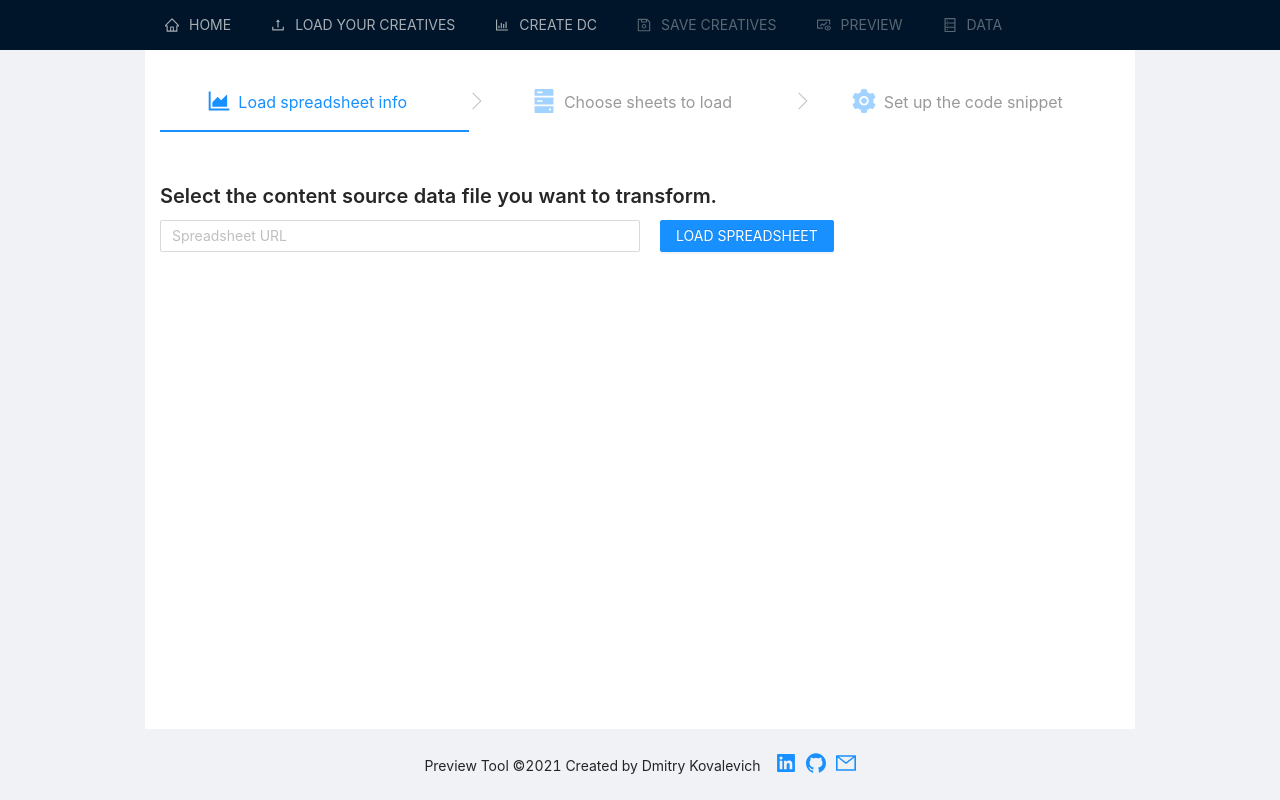
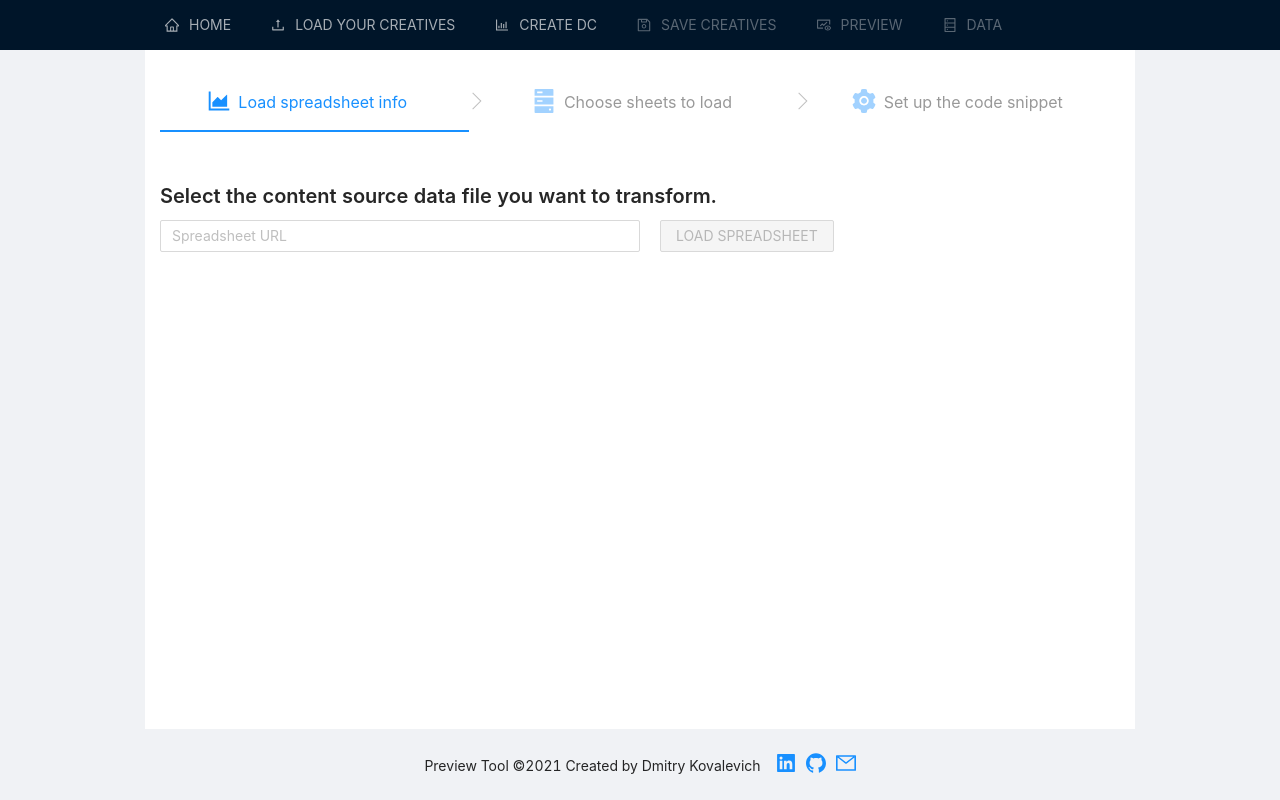
Before and after one commit to KovalevichD/dynamic_preview_tool, a React (Create React App) app in the folder client/: page /uploadGs/step_0 in a window 1280 px wide. Built offline with nearby package versions, Linux system fonts and the light colour scheme.

Commit message:
handling request errors

```diff
--- a/client/src/api/api.js
+++ b/client/src/api/api.js
@@ -5,7 +5,6 @@ const instanceSpreadsheet = axios.create({
         'Content-Type': 'application/json'
     }
 });
-
 
 export const spreadsheetAPI = {
     getSheetList(url) {
@@ -18,6 +17,6 @@ export const spreadsheetAPI = {
 
 export const uploadCreativesAPI = {
     uploadFiles(files) {
-        return axios.post('/uploadCreatives/upload', {files}, {headers: {'Content-Type': 'multipart/form-data'}})
+        return axios.post('/uploadCreatives/upload', files, {headers: {'Content-Type': 'multipart/form-data'}})
     }
 };
--- a/client/src/components/UploadCreatives/UploadCreativesProcess/CreativesToUploadList/CreativesToUploadList.js
+++ b/client/src/components/UploadCreatives/UploadCreativesProcess/CreativesToUploadList/CreativesToUploadList.js
@@ -10,14 +10,23 @@ const CreativesToUploadList = (props) => {
         try {
             await props.uploadFiles(props.filesToUpload);
 
-            history.push("/uploadCreatives/result")
+            history.push('/uploadCreatives/result');
+
+            notification.success({
+                message: 'Success!',
+                description:
+                    'Creatives have been successfully uploaded.',
+                placement: 'bottomRight'
+            });
         } catch (e) {
-            props.toggleIsFetching(false)
+            props.toggleIsFetching(false);
+
             notification.error({
-                message: 'Request failed',
+                message: 'Error!',
                 description:
                     'Failed to upload files to the server. Please try again.',
-            })
+                placement: 'bottomRight'
+            });
         }
     }
 
--- a/client/src/components/UploadCreatives/UploadResult/UploadResult.js
+++ b/client/src/components/UploadCreatives/UploadResult/UploadResult.js
@@ -1,18 +1,20 @@
 import React from 'react';
 import {Result, Button} from 'antd';
-import {DownloadOutlined, EditOutlined} from "@ant-design/icons";
+import {DownloadOutlined, HomeOutlined} from "@ant-design/icons";
+import {Link} from "react-router-dom";
 
 const UploadResult = () => {
-
     return (
         <>
             <Result
                 status="success"
                 title="Successfully Uploaded Creatives!"
-                subTitle="Make sure you have loaded and configured dynamic data. And then you can get static versions of your dynamic creatives. You can also view all versions in the Preview section."
+                subTitle="You have just successfully uploaded creatives to the system.
+                Your uploaded creatives will be used to create all the variations and to preview the dynamic company in the future.
+                Tip: Now you can upload and configure dynamic data."
                 extra={[
-                    <Button type="primary" key="console"><DownloadOutlined/>LOAD DYNAMIC DATA</Button>,
-                    <Button key="buy" type="primary" ghost><EditOutlined/>RESET UPLOADED CREATIVES</Button>,
+                    <Link key="showCreatives" to={'/uploadCreatives'}><Button type="primary"><DownloadOutlined/>Show Uploaded Creatives</Button></Link>,
+                    <Link key="home" to={'/'}><Button type="primary" ghost><HomeOutlined/>GO TO HOME PAGE</Button></Link>
                 ]}
             />
         </>
--- a/client/src/components/UploadGS/GetSheetsInfo/GetSheetInfo.js
+++ b/client/src/components/UploadGS/GetSheetsInfo/GetSheetInfo.js
@@ -1,27 +1,13 @@
 import React, {useEffect, useState} from 'react';
-import {Redirect} from "react-router-dom";
 import ChangeSpreadsheetLink from "./ChangeSpreadsheetLink/ChangeSpreadsheetLink";
 import ProvideSpreadsheetLink from "./ProvideSpreadsheetLink/ProvideSpreadsheetLink";
-import {message} from 'antd';
 
 const GetSheetInfo = (props) => {
-    const [redirect, setRedirect] = useState(false);
     const [isDisable, setIsDisable] = useState(props.spreadsheetName);
 
     useEffect(() => {
         setIsDisable(props.spreadsheetName)
     }, [props.spreadsheetName])
-
-    const onClick = async () => {
-        await props.getSheetList(props.urlInputText)
-
-        message.success('Information about spreadsheet loaded successfully!')
-        setRedirect(true)
-    }
-
-    if (redirect) {
-        return <Redirect to='/uploadGs/step_1'/>;
-    }
 
     return (
         <>
@@ -32,7 +18,8 @@ const GetSheetInfo = (props) => {
                                              resetData={props.resetData}
                                              resetGsData={props.resetGsData}/>
                     : <ProvideSpreadsheetLink urlInputText={props.urlInputText}
-                                              onClick={onClick}
+                                              toggleIsFetching={props.toggleIsFetching}
+                                              getSheetList={props.getSheetList}
                                               updateUrlInputText={props.updateUrlInputText}
                                               isFetching={props.isFetching}/>
             }
--- a/client/src/components/UploadGS/GetSheetsInfo/GetSheetInfoContainer.js
+++ b/client/src/components/UploadGS/GetSheetsInfo/GetSheetInfoContainer.js
@@ -2,7 +2,7 @@ import {connect} from "react-redux";
 import GetSheetInfo from "./GetSheetInfo";
 import {
     getSheetList,
-    resetGsData,
+    resetGsData, toggleIsFetching,
     updateUrlInputText
 } from "../../../redux/reducers/uploadGSReducer";
 import {resetData} from "../../../redux/reducers/dynamicDataReducer";
@@ -20,6 +20,7 @@ const GetSheetInfoContainer = connect(mapStateToProps, {
     resetGsData,
     updateUrlInputText,
     resetData,
+    toggleIsFetching,
     getSheetList
 })(GetSheetInfo)
 
--- a/client/src/components/UploadGS/GetSheetsInfo/ProvideSpreadsheetLink/ProvideSpreadsheetLink.js
+++ b/client/src/components/UploadGS/GetSheetsInfo/ProvideSpreadsheetLink/ProvideSpreadsheetLink.js
@@ -1,24 +1,48 @@
-import React, {useRef} from 'react';
-import {Typography, Button, Input} from 'antd';
+import React from 'react';
+import {Typography, Button, Input, notification} from 'antd';
+import {useHistory} from "react-router-dom";
 
 const {Title} = Typography;
 
 const GetSheetInfo = (props) => {
-    const urlInputRef = useRef(null)
+    const history = useHistory();
 
+    const onClick = async () => {
+        try {
+            await props.getSheetList(props.urlInputText);
+
+            notification.success({
+                message: 'Success!',
+                description:
+                    'The list of sheets in the spreadsheet is loaded successfully.',
+                placement: 'bottomRight'
+            });
+
+            history.push('/uploadGs/step_1');
+        } catch (e) {
+            props.toggleIsFetching(false);
+
+            notification.error({
+                message: 'Error!',
+                description:
+                    'Failed to upload files to the server. Please try again.',
+                placement: 'bottomRight'
+            });
+        }
+    }
     return (
         <>
             <Title level={4} style={{textAlign: 'left', marginTop: '50px'}}>Select the content source data file you want
                 to
                 transform.</Title>
-            <Input ref={urlInputRef}
-                   onChange={e => props.updateUrlInputText(e.target.value)}
+            <Input onChange={e => props.updateUrlInputText(e.target.value)}
                    allowClear={true}
                    value={props.urlInputText}
                    placeholder="Spreadsheet URL"
                    style={{width: '50%'}}/>
 
-            <Button onClick={props.onClick}
+            <Button onClick={onClick}
+                    disabled={!props.urlInputText}
                     loading={props.isFetching}
                     type="primary"
                     style={{marginLeft: '20px'}}>LOAD SPREADSHEET</Button>
```
